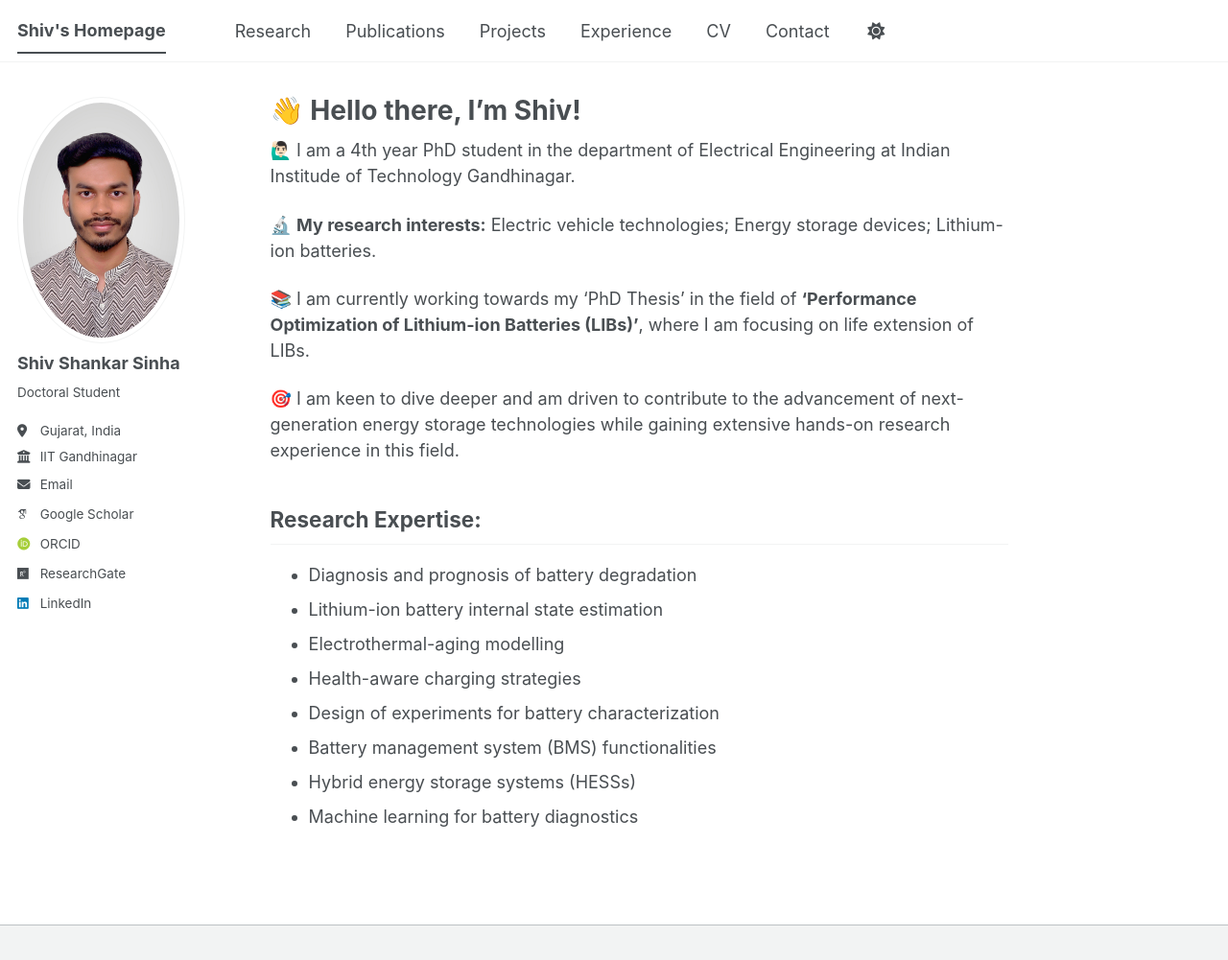
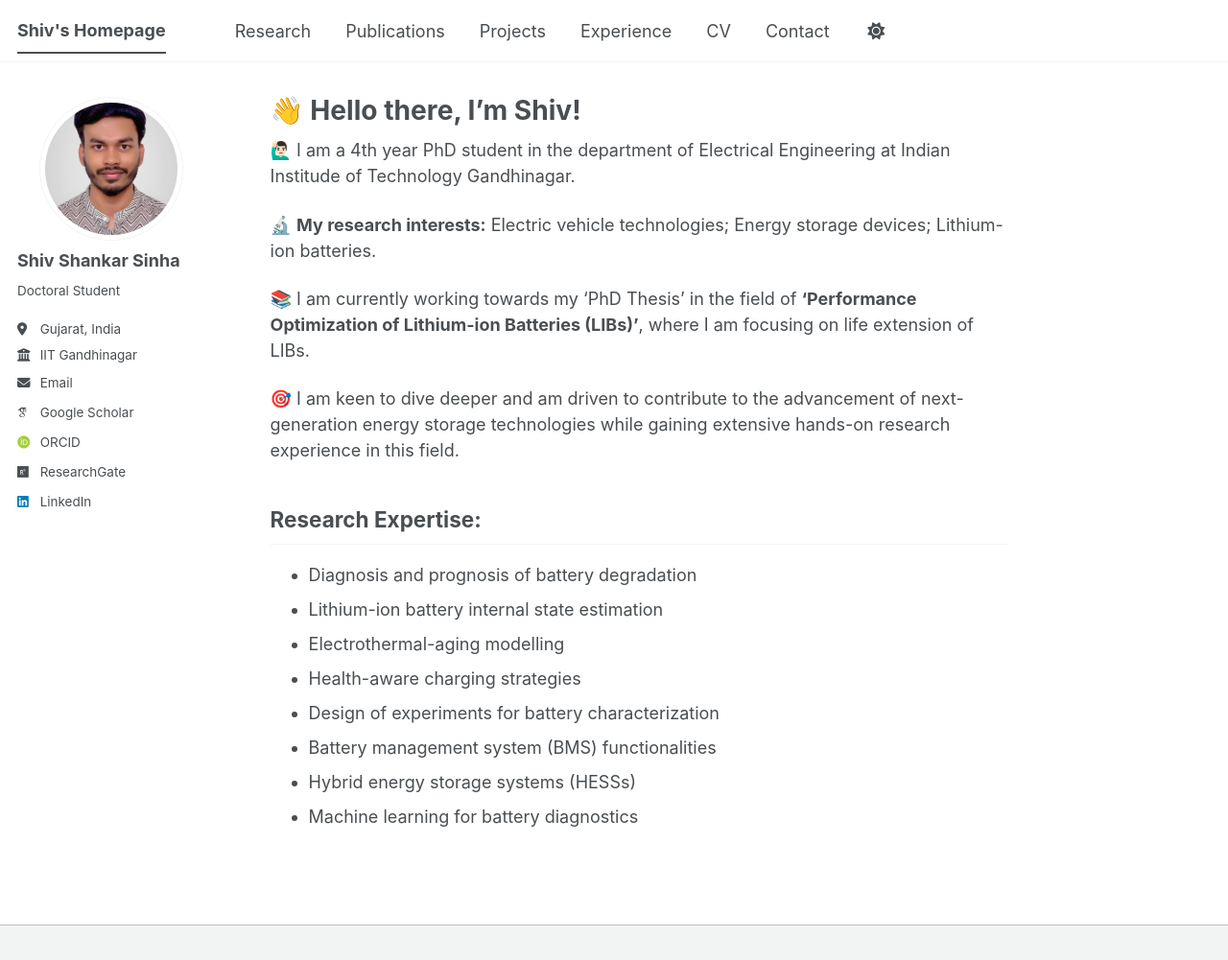
Before and after one commit to shivshankar-sinha/shivshankar-sinha.github.io, a Jekyll site: the page built from _pages/about.md, in a window 1280 px wide and 1001 px high. Shown: the whole window at 96% size. Built offline with Jekyll 4.4.1, drawn with Linux system fonts in a browser that asks for light colours; some web fonts are replaced; a script bundle is joined from its source files by our own code; library files that are not in the unit come from our copies.

Commit message:
Update main.scss

```diff
--- a/assets/css/main.scss
+++ b/assets/css/main.scss
@@ -41,6 +41,17 @@
     "vendor/font-awesome/solid",
     "vendor/font-awesome/brands"
 ;
+/* Circular profile image */
 .author__avatar img {
   border-radius: 50% !important;
+  width: 150px !important;
+  height: 150px !important;
+  object-fit: cover !important;
 }
+
+/* Fix avatar container size so sidebar links aren't pushed down */
+.author__avatar {
+  width: 150px !important;
+  height: 150px !important;
+  margin: 0 auto 10px auto !important;
+}
```
